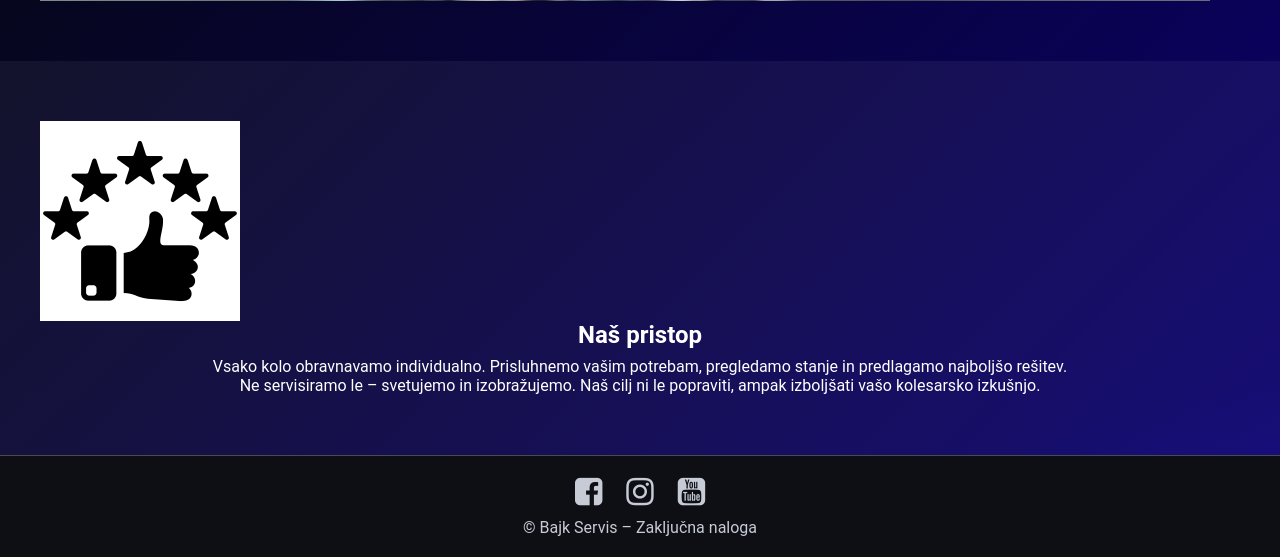
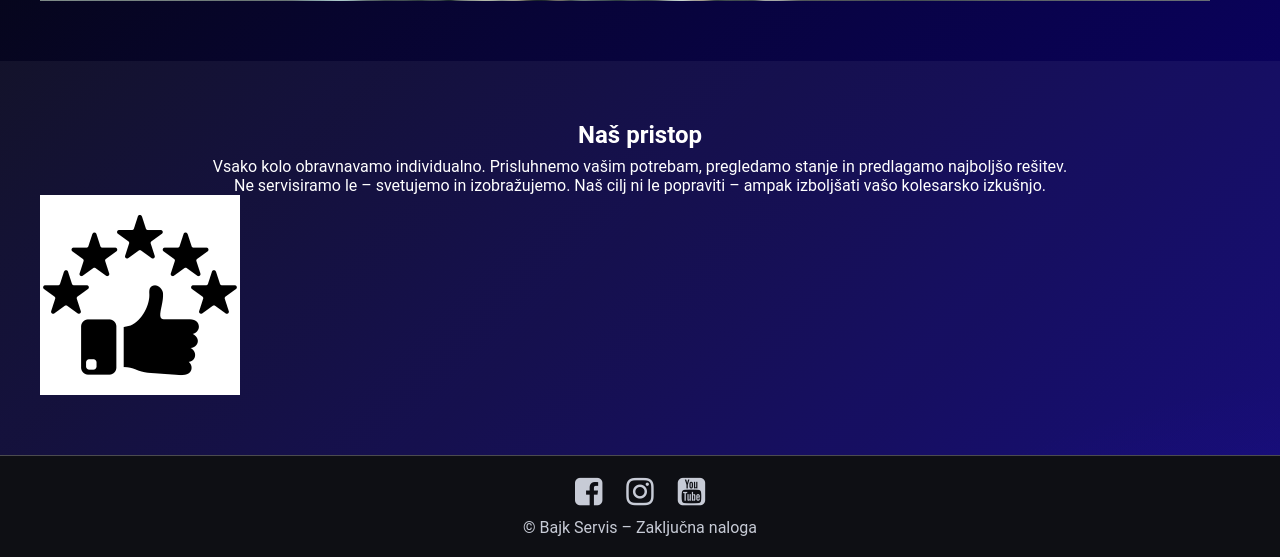
Before and after one commit to zakoblak/Bajk_Servis, a Flask app: page / in a window 1280 px wide. Shown: the part 2397-2954 px from the top of the page. Run offline with Flask 3, Linux system fonts and the light colour scheme.

Commit message:
Add files via upload

```diff
--- a/templates/index.html
+++ b/templates/index.html
@@ -96,52 +96,46 @@
 
 <!-- ================= VSEBINA ================= -->
 <section class="vsebinski-blok">
-  <div class="container">
-    <div class="row vsebina-row">
+  <div class="container split-section">
 
-      <div class="col-md-7 besedilo">
-        <h2>Zakaj izbrati naš servis?</h2>
-        <p>
-          Naša prednost je strokovno znanje, hitra odzivnost in uporaba kakovostnih delov.
-          Smo zanesljiv partner za vsako popravilo – od manjših nastavitev do popolne obnove.
-        </p>
-        <p>
-          Naš tim redno nadgrajuje znanje in uporablja sodobno orodje.
-          Stranke nas priporočajo zaradi poštenega odnosa in natančnega dela.
-        </p>
-      </div>
+    <div class="split-text">
+      <h2>Zakaj izbrati naš servis?</h2>
+      <p>
+        Naša prednost je strokovno znanje, hitra odzivnost in uporaba
+        kakovostnih delov. Smo zanesljiv partner za vsako popravilo – od
+        manjših nastavitev do popolne obnove.
+      </p>
+      <p>
+        Naš tim redno nadgrajuje znanje in uporablja sodobno orodje.
+        Stranke nas priporočajo zaradi poštenega odnosa in natančnega dela.
+      </p>
+    </div>
 
-      <div class="col-md-5 slika">
-        <img src="{{ url_for('static', filename='Slike/IMG_6065.PNG') }}">
-      </div>
+    <div class="split-image">
+      <img src="{{ url_for('static', filename='Slike/IMG_6065.PNG') }}"
+           alt="Servis kolesa">
+    </div>
 
-    </div>
   </div>
 </section>
 
+
 <section class="vsebinski-blok sivo">
-  <div class="container">
-    <div class="row vsebina-row reverse">
+  <div class="container split-section split-reverse">
 
-      <div class="col-md-5 slika">
-        <img src="{{ url_for('static', filename='Slike/vtis.png') }}">
-      </div>
+    <div class="split-text">
+      <h2>Naš pristop</h2>
+      <p>Vsako kolo obravnavamo individualno. Prisluhnemo vašim potrebam, pregledamo stanje in predlagamo najboljšo rešitev.</p>
+      <p>Ne servisiramo le – svetujemo in izobražujemo. Naš cilj ni le popraviti – ampak izboljšati vašo kolesarsko izkušnjo.</p>
+    </div>
 
-      <div class="col-md-7 besedilo">
-        <h2>Naš pristop</h2>
-        <p>
-          Vsako kolo obravnavamo individualno. Prisluhnemo vašim potrebam,
-          pregledamo stanje in predlagamo najboljšo rešitev.
-        </p>
-        <p>
-          Ne servisiramo le – svetujemo in izobražujemo.
-          Naš cilj ni le popraviti, ampak izboljšati vašo kolesarsko izkušnjo.
-        </p>
-      </div>
+    <div class="split-image">
+      <img src="{{ url_for('static', filename='Slike/vtis.png') }}" alt="Naš pristop">
+    </div>
 
-    </div>
   </div>
 </section>
+
 
 
 
```
